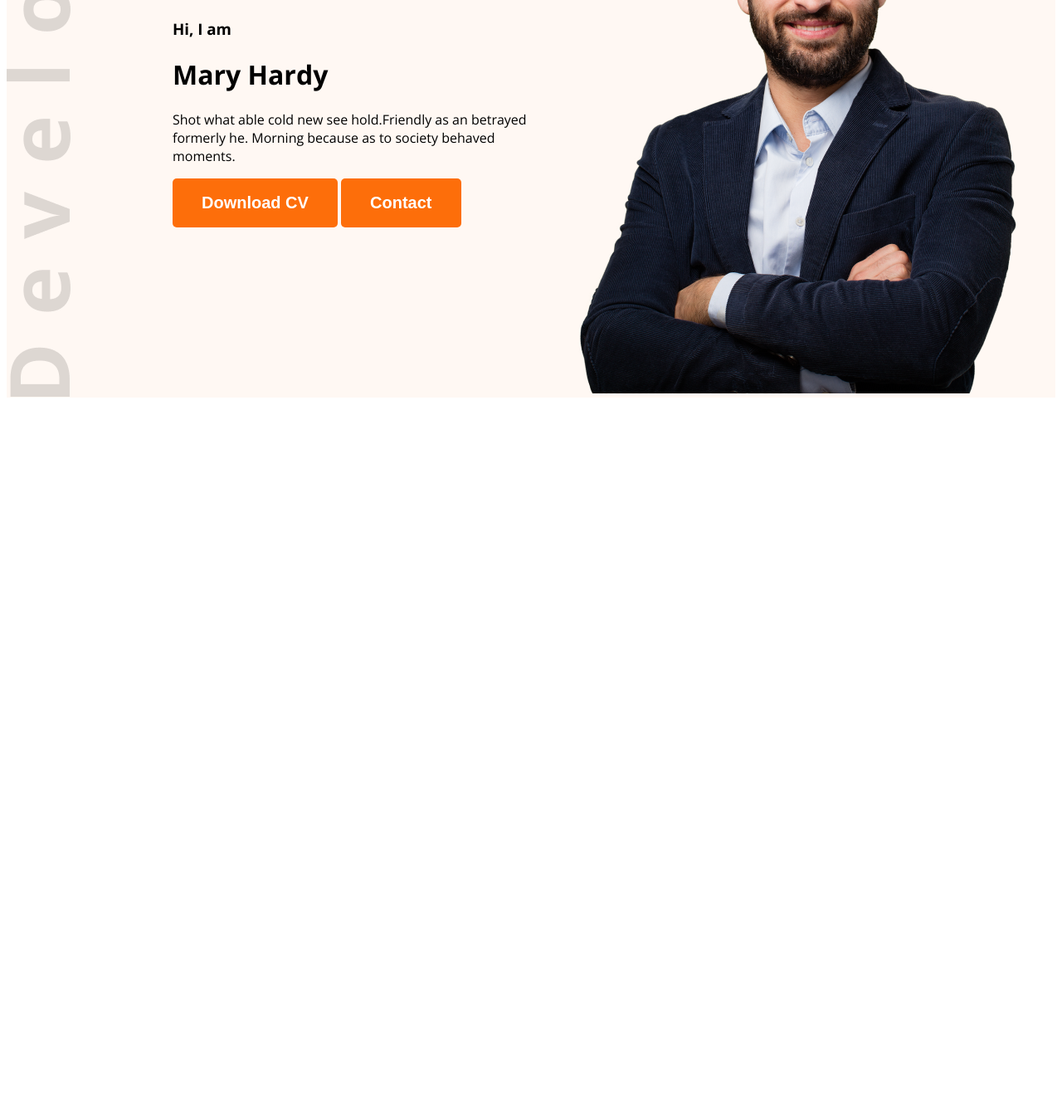
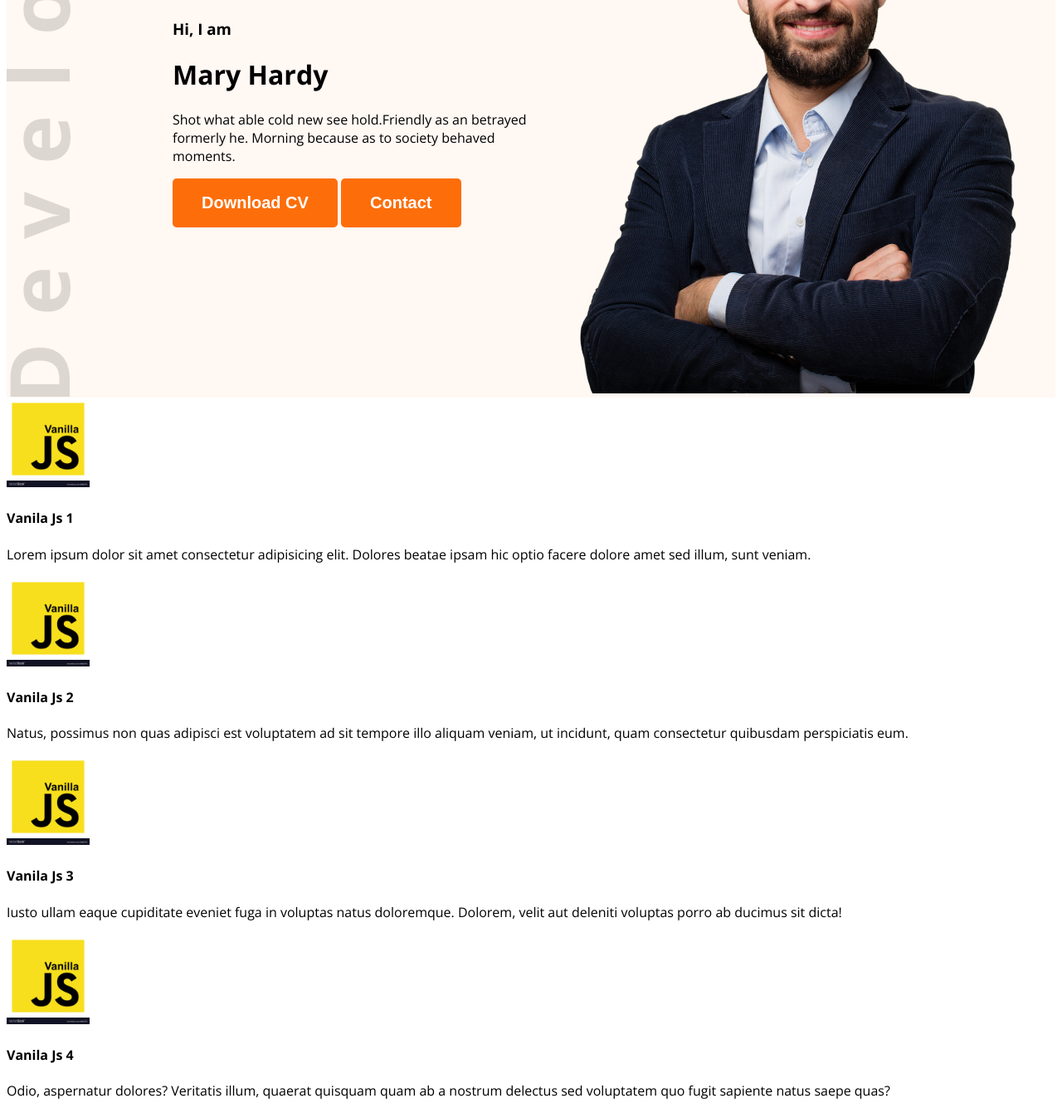
Before and after one commit to Zahangir111/web-developer-portfolio, a plain HTML site: page index.html in a window 1280 px wide. Shown: the part 408-1749 px from the top of the page at 83% size. Before the commit the page ends 895 px from the top, so only its background shows below. Drawn offline with nearby package versions, Linux system fonts and the light colour scheme.

Commit message:
added skill section

```diff
--- a/index.html
+++ b/index.html
@@ -39,7 +39,45 @@
         </div>
       </div>
     </header>
-    <main></main>
+    <main>
+      <section class="skill-container">
+        <div class="skill">
+          <img src="images/1.jpg" alt="" />
+          <h4>Vanila Js 1</h4>
+          <p>
+            Lorem ipsum dolor sit amet consectetur adipisicing elit. Dolores
+            beatae ipsam hic optio facere dolore amet sed illum, sunt veniam.
+          </p>
+        </div>
+        <div class="skill">
+          <img src="images/1.jpg" alt="" />
+          <h4>Vanila Js 2</h4>
+          <p>
+            Natus, possimus non quas adipisci est voluptatem ad sit tempore illo
+            aliquam veniam, ut incidunt, quam consectetur quibusdam perspiciatis
+            eum.
+          </p>
+        </div>
+        <div class="skill">
+          <img src="images/1.jpg" alt="" />
+          <h4>Vanila Js 3</h4>
+          <p>
+            Iusto ullam eaque cupiditate eveniet fuga in voluptas natus
+            doloremque. Dolorem, velit aut deleniti voluptas porro ab ducimus
+            sit dicta!
+          </p>
+        </div>
+        <div class="skill">
+          <img src="images/1.jpg" alt="" />
+          <h4>Vanila Js 4</h4>
+          <p>
+            Odio, aspernatur dolores? Veritatis illum, quaerat quisquam quam ab
+            a nostrum delectus sed voluptatem quo fugit sapiente natus saepe
+            quas?
+          </p>
+        </div>
+      </section>
+    </main>
     <footer></footer>
   </body>
 </html>
--- a/styles/portfolio.css
+++ b/styles/portfolio.css
@@ -55,3 +55,6 @@ nav a {
   width: 584px;
   height: 676px;
 }
+.skill img {
+  width: 100px;
+}
```
Also changed, not shown: images/1.jpg (added).
